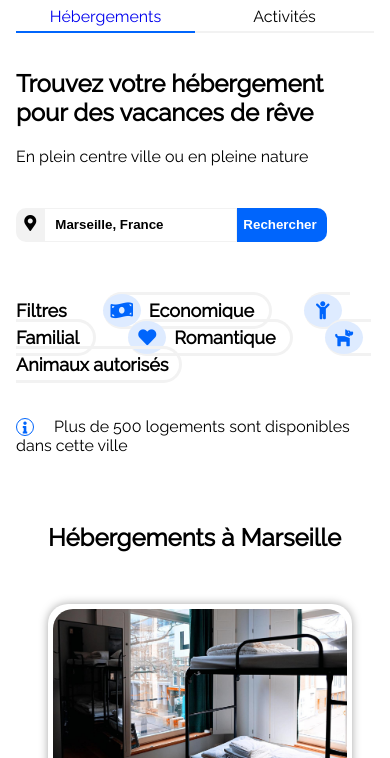
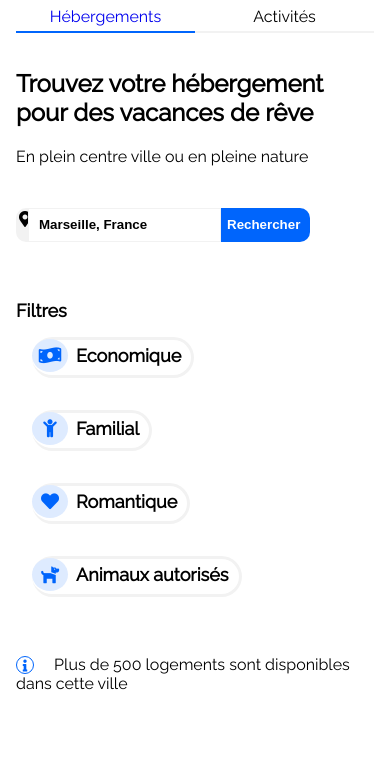
Before and after one commit to BaptisteFran/kerstern.github.io, a plain HTML site: page index.html in a window 390 px wide. Shown: the part 83-841 px from the top of the page. Drawn offline with Linux system fonts and the light colour scheme.

Commit message:
Update min-style.css
Responsive filtres 50%

```diff
--- a/css/min-style.css
+++ b/css/min-style.css
@@ -90,20 +90,57 @@ body {
 
 #map-marker {
   /* icone barre recherche */
-  grid-column: 1/4;
+  grid-column: 1/2;
 }
 
 #recherche {
   /* barre rechercher */
-  grid-column: 4;
+  grid-column: 2;
 
 }
 
 .search-bar button {
   /* bouton rechercher */
-  grid-column: 5;
+  grid-column: 3;
 }
 
+.filtres {
+  display: flex;
+  flex-direction: row;
+  list-style: none;
+  padding-top: 2rem;
+}
+
+.filtres ul {
+  display:flex;
+  flex-direction: column;
+}
+
+#filtre-span {
+  margin-left: 0;
+  padding-left: 0;
+  margin-right: 5px;
+  font-size: 18px;
+}
+
+.filtres ul li span {
+  color: #0065fc;
+  padding: 6px;
+  margin-right: 0.5rem;
+  background-color: #deebff;
+  border-radius: 100%;
+}
+
+.filtres ul li span i {
+  height: 24px;
+  width: 24px;
+}
+
+.filtres ul li {
+  font-size:18px;
+  width:fit-content;
+  height:fit-content;
+}
 
 .main {
   display: flex;
```
